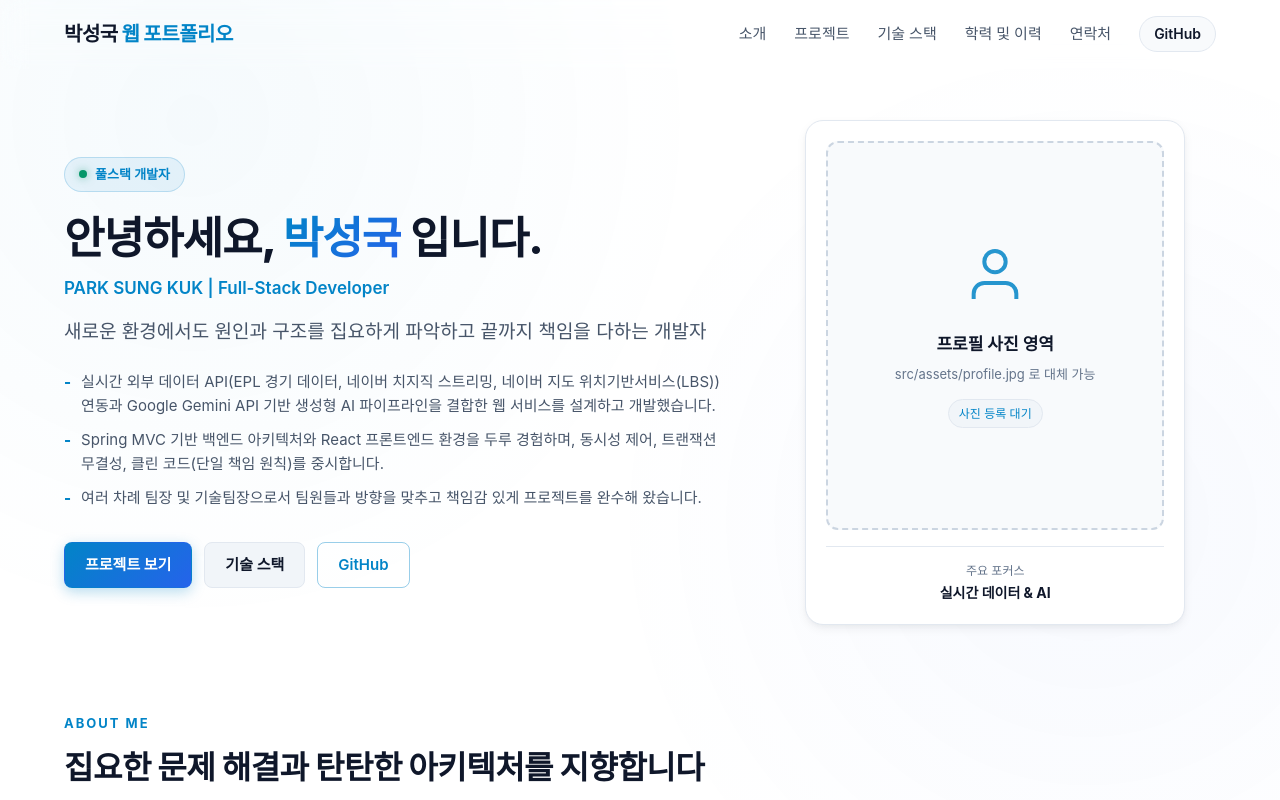
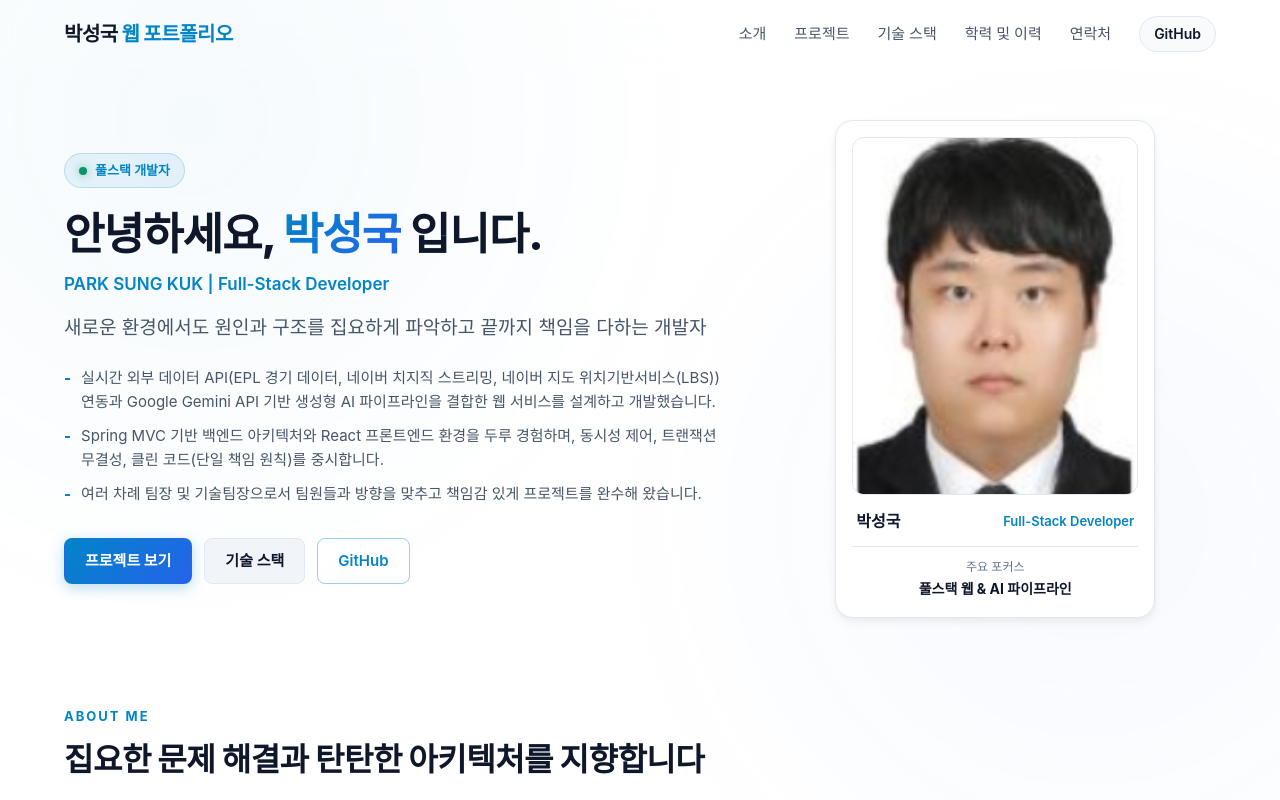
Before and after one commit to PSK6262/Portfolio_20261008, a React (Vite) app in the folder portfolio20261008/: page / in a window 1280 px wide. Shown: the top 800 px of the page. Built offline with nearby package versions, Linux system fonts and the light colour scheme; a web font is replaced by a local one.

Commit message:
feat: 메인 히어로 섹션에 프로필 사진(FirstView) 등록 및 카드 레이아웃 적용

```diff
--- a/portfolio20261008/src/components/Hero.jsx
+++ b/portfolio20261008/src/components/Hero.jsx
@@ -1,5 +1,6 @@
 import React from 'react';
 import { profileData } from '../data/portfolioData';
+import { getAssetUrl } from '../utils/assetUrl';
 
 export default function Hero() {
   return (
@@ -39,12 +40,28 @@ export default function Hero() {
           </div>
         </div>
 
-        {/* Right: Photo Placeholder Area */}
+        {/* Right: Profile Photo Area */}
         <div className="hero-photo-wrapper">
           <div className="photo-card">
-            <div className="photo-frame">
-              {/* 사용자가 나중에 본인 사진을 넣을 수 있는 자리 */}
-              <div className="photo-placeholder">
+            <div className={`photo-frame ${profileData.profileImage ? 'has-photo' : ''}`}>
+              {profileData.profileImage ? (
+                <img
+                  src={getAssetUrl(profileData.profileImage)}
+                  alt={`${profileData.name} 프로필 사진`}
+                  className="photo-img"
+                  onError={(e) => {
+                    e.target.style.display = 'none';
+                    if (e.target.nextElementSibling) {
+                      e.target.nextElementSibling.style.display = 'flex';
+                    }
+                  }}
+                />
+              ) : null}
+
+              <div
+                className="photo-placeholder"
+                style={{ display: profileData.profileImage ? 'none' : 'flex' }}
+              >
                 <div className="photo-placeholder-icon">
                   <svg width="64" height="64" viewBox="0 0 24 24" fill="none" stroke="currentColor" strokeWidth="1.5">
                     <path d="M20 21v-2a4 4 0 0 0-4-4H8a4 4 0 0 0-4 4v2"></path>
@@ -57,11 +74,17 @@ export default function Hero() {
               </div>
             </div>
 
+            {/* Profile Info Bar */}
+            <div className="photo-profile-info">
+              <span className="photo-name">{profileData.name}</span>
+              <span className="photo-role">{profileData.role}</span>
+            </div>
+
             {/* Quick Status Bar */}
             <div className="photo-status-box">
               <div className="status-item">
                 <span className="status-label">주요 포커스</span>
-                <span className="status-value text-accent">실시간 데이터 & AI</span>
+                <span className="status-value text-accent">풀스택 웹 & AI 파이프라인</span>
               </div>
             </div>
           </div>
--- a/portfolio20261008/src/data/portfolioData.js
+++ b/portfolio20261008/src/data/portfolioData.js
@@ -26,10 +26,11 @@ export const profileData = {
     "Spring MVC 기반 백엔드 아키텍처와 React 프론트엔드 환경을 두루 경험하며, 동시성 제어, 트랜잭션 무결성, 클린 코드(단일 책임 원칙)를 중시합니다.",
     "여러 차례 팀장 및 기술팀장으로서 팀원들과 방향을 맞추고 책임감 있게 프로젝트를 완수해 왔습니다."
   ],
+  profileImage: "/images/profile.png",
   photoPlaceholder: {
-    title: "프로필 사진 영역",
-    subtitle: "src/assets/profile.jpg 로 대체 가능",
-    hint: "추후 본인 사진 파일을 assets 폴더에 넣고 경로를 교체하세요."
+    title: "프로필 사진",
+    subtitle: "박성국 (Full-Stack Developer)",
+    hint: "추후 고화질 사진 파일로 언제든 교체 가능합니다."
   },
   contact: {
     email: "Societe62@gmail.com",
--- a/portfolio20261008/src/index.css
+++ b/portfolio20261008/src/index.css
@@ -340,11 +340,11 @@ a {
 
 .photo-card {
   width: 100%;
-  max-width: 380px;
+  max-width: 320px;
   background: var(--bg-card);
   border: 1px solid var(--border-color);
   border-radius: var(--radius-lg);
-  padding: 20px;
+  padding: 16px;
   box-shadow: var(--shadow-md);
   transition: transform 0.3s ease, border-color 0.3s ease, box-shadow 0.3s ease;
 }
@@ -357,7 +357,7 @@ a {
 
 .photo-frame {
   width: 100%;
-  aspect-ratio: 1 / 1.15;
+  aspect-ratio: 1 / 1.25;
   border: 2px dashed #cbd5e1;
   border-radius: var(--radius-md);
   background: #f8fafc;
@@ -366,6 +366,45 @@ a {
   justify-content: center;
   overflow: hidden;
   position: relative;
+}
+
+.photo-frame.has-photo {
+  border: 1px solid var(--border-color);
+  background: #e2e8f0;
+}
+
+.photo-img {
+  width: 100%;
+  height: 100%;
+  object-fit: cover;
+  object-position: center top;
+  display: block;
+  transition: transform 0.3s ease;
+  image-rendering: auto;
+}
+
+.photo-card:hover .photo-img {
+  transform: scale(1.02);
+}
+
+.photo-profile-info {
+  display: flex;
+  align-items: center;
+  justify-content: space-between;
+  margin-top: 14px;
+  padding: 0 4px;
+}
+
+.photo-name {
+  font-size: 16px;
+  font-weight: 700;
+  color: var(--text-main);
+}
+
+.photo-role {
+  font-size: 13px;
+  font-weight: 600;
+  color: var(--accent-cyan);
 }
 
 .photo-placeholder {
@@ -409,8 +448,8 @@ a {
   display: flex;
   align-items: center;
   justify-content: center;
-  margin-top: 16px;
-  padding-top: 14px;
+  margin-top: 12px;
+  padding-top: 10px;
   border-top: 1px solid var(--border-color);
 }
 
```
Also changed, not shown: portfolio20261008/public/images/profile.png (added).
